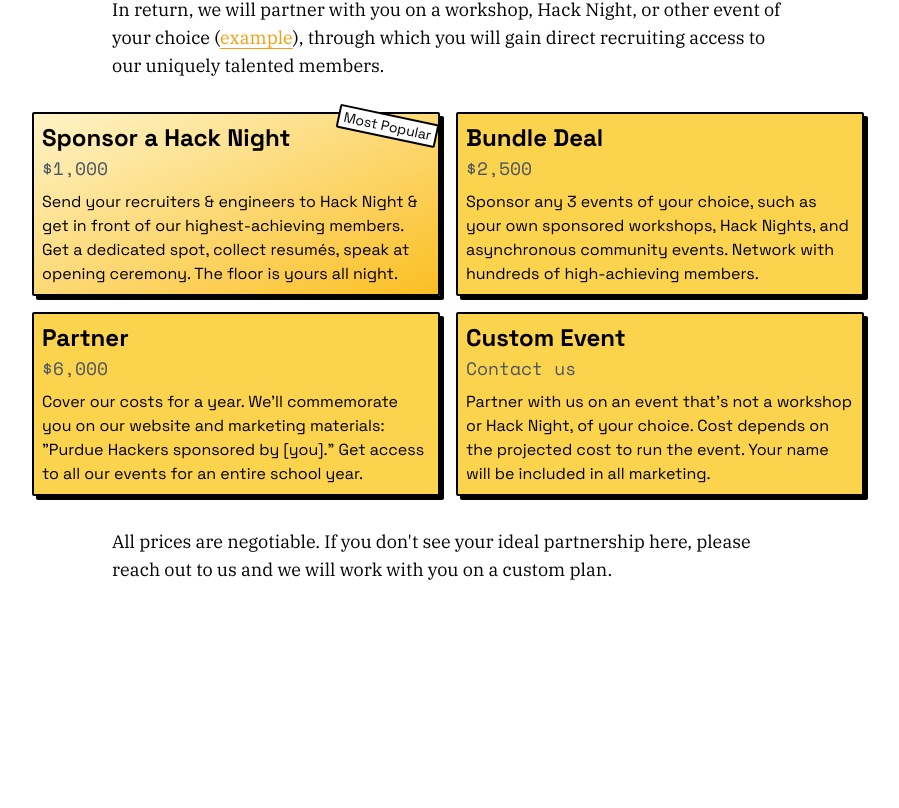
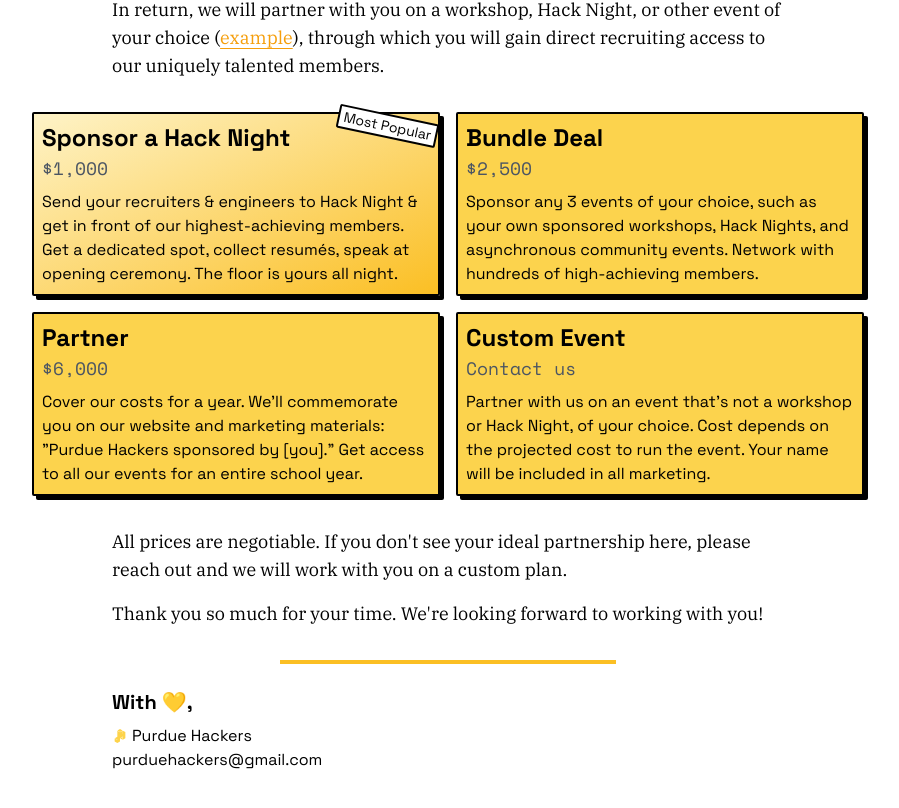
Before and after one commit to purduehackers/site, a Next.js app: page /sponsor in a window 1280 px wide. Shown: the part 3097-3905 px from the top of the page, without its empty margins (192-1091 px from the left). Before the commit the page ends 3729 px from the top, so only its background shows below. Built offline with nearby package versions, Linux system fonts and the light colour scheme.

Commit message:
add sign off

```diff
--- /dev/null
+++ b/components/sponsor/sign-off.tsx
@@ -0,0 +1,19 @@
+export function SignOff(): JSX.Element {
+  return (
+    <div className="flex flex-col gap-2 font-main print:hidden">
+      <hr className="border-2 border-amber-400 w-1/2 mx-auto my-4" />
+      <p className="font-bold text-xl">With 💛,</p>
+      <div className="flex flex-col text-base">
+        <p className="flex items-center gap-1">
+          <img
+            src="/ph-logo.svg"
+            alt="Logo"
+            className="self-center flex-shrink-0 h-[1em] w-auto pointer-events-none"
+          />
+          Purdue Hackers
+        </p>
+        <p>purduehackers@gmail.com</p>
+      </div>
+    </div>
+  )
+}
--- a/components/sponsor/sponsor.mdx
+++ b/components/sponsor/sponsor.mdx
@@ -1,6 +1,7 @@
 import { Grid } from './grid'
 import { Tip } from './tip'
 import { Tier } from './tier'
+import { SignOff } from './sign-off'
 
 Founded in 2013, Purdue Hackers is an organization of Purdue students who ship creative technical projects & build marketable skills. We're among the largest computer science organizations at Purdue, with 1800 members in our community.
 
@@ -100,4 +101,8 @@ In return, we will partner with you on a workshop, Hack Night, or other event of
 
 </Grid>
 
-All prices are negotiable. If you don't see your ideal partnership here, please reach out to us and we will work with you on a custom plan.
+All prices are negotiable. If you don't see your ideal partnership here, please reach out and we will work with you on a custom plan.
+
+Thank you so much for your time. We're looking forward to working with you!
+
+<SignOff />
```
